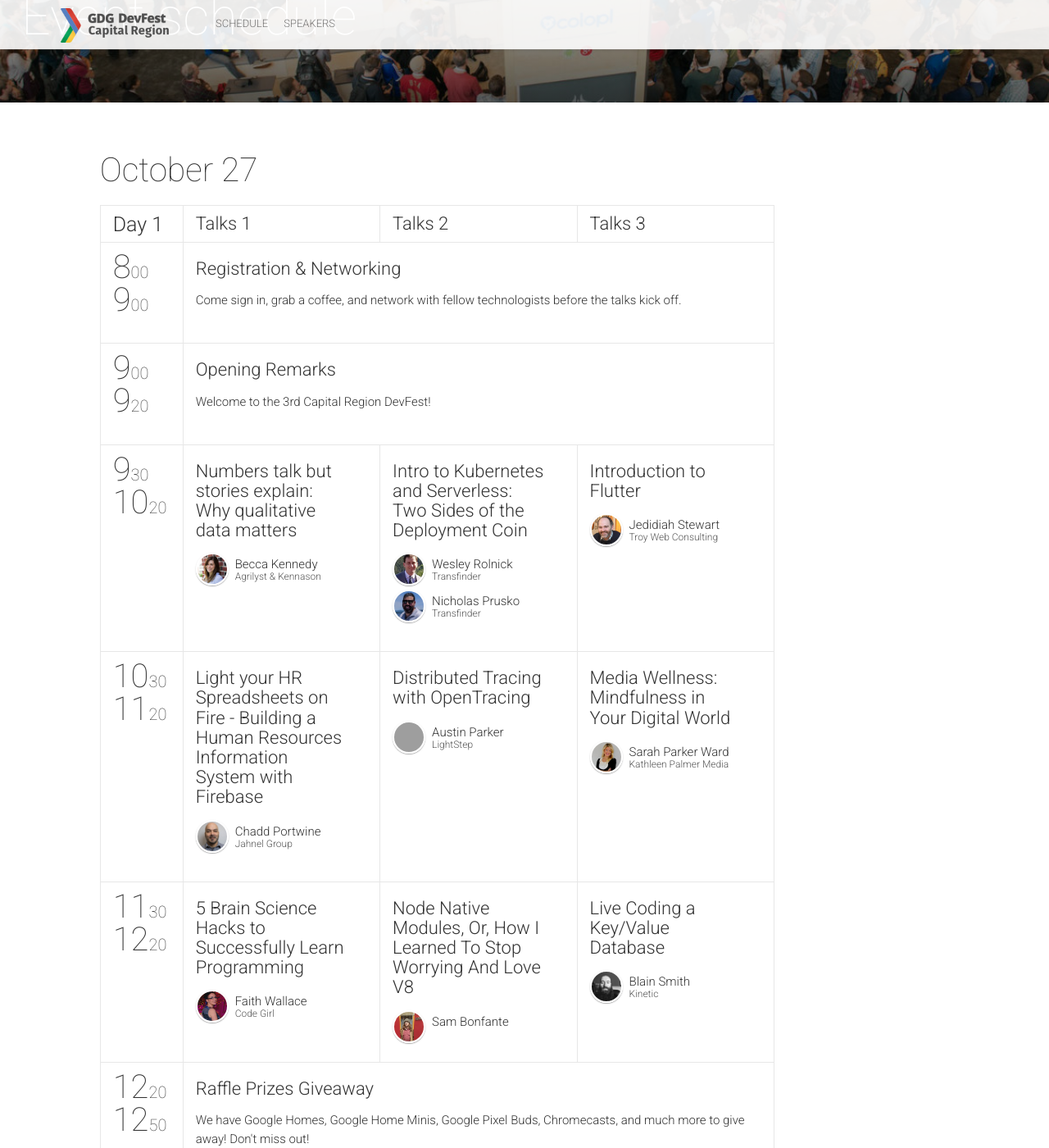
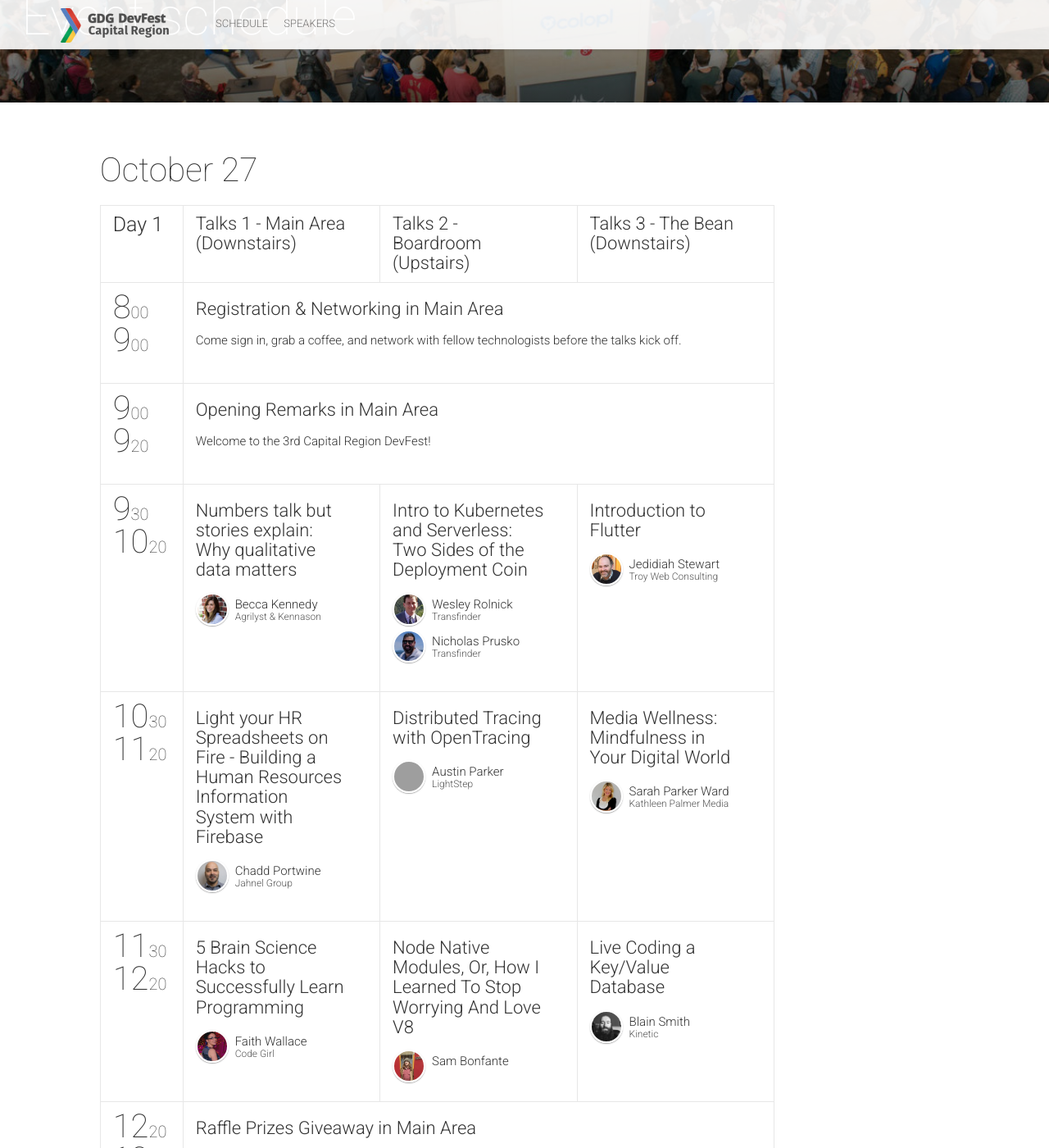
Before and after one commit to gdgcapitalregion/devfest-website, a Jekyll site: the page built from schedule.html, in a window 1280 px wide and 1400 px high, scrolled down 282 px. Shown: the whole window at 82% size. Built offline with Jekyll 4.4.1, drawn with Linux system fonts in a browser that asks for light colours; nearby versions of some CDN libraries; comment, search, counter and statistics services are not loaded; some of the changed text lies outside the part shown; grey boxes are pictures that could not be loaded.

Commit message:
added room labels for talk tracks

```diff
--- a/_data/schedule.yml
+++ b/_data/schedule.yml
@@ -2,9 +2,9 @@
   date: "2018-10-27"
   dateReadable: "October 27"
   tracks:
-    - {title: "Talks 1", color: "#90be4e"}
-    - {title: "Talks 2", color: "#03a9f4"}
-    - {title: "Talks 3", color: "#e91e63"}
+    - {title: "Talks 1 - Main Area (Downstairs)", color: "#90be4e"}
+    - {title: "Talks 2 - Boardroom (Upstairs)", color: "#03a9f4"}
+    - {title: "Talks 3 - The Bean (Downstairs)", color: "#e91e63"}
   timeslots:
     - {
       startTime: "8:00",
--- a/_data/sessions.yml
+++ b/_data/sessions.yml
@@ -1,11 +1,11 @@
 -
   id: 1
-  title: "Registration & Networking"
+  title: "Registration & Networking in Main Area"
   description: "Come sign in, grab a coffee, and network with fellow technologists before the talks kick off."
   service: true
 -
   id: 2
-  title: "Opening Remarks"
+  title: "Opening Remarks in Main Area"
   description: "Welcome to the 3rd Capital Region DevFest!"
   service: true
 -
@@ -15,12 +15,12 @@
   service: true
 -
   id: 4
-  title: "Closing Remarks & Networking"
+  title: "Closing Remarks & Networking in Main Area"
   description: "We say goodbye to another great DevFest year and take some more time to network more and chat with attendees and sponsors."
   service: true
 -
   id: 5
-  title: "Raffle Prizes Giveaway"
+  title: "Raffle Prizes Giveaway in Main Area"
   description: "We have Google Homes, Google Home Minis, Google Pixel Buds, Chromecasts, and much more to give away! Don't miss out!"
   service: true
 -
```
